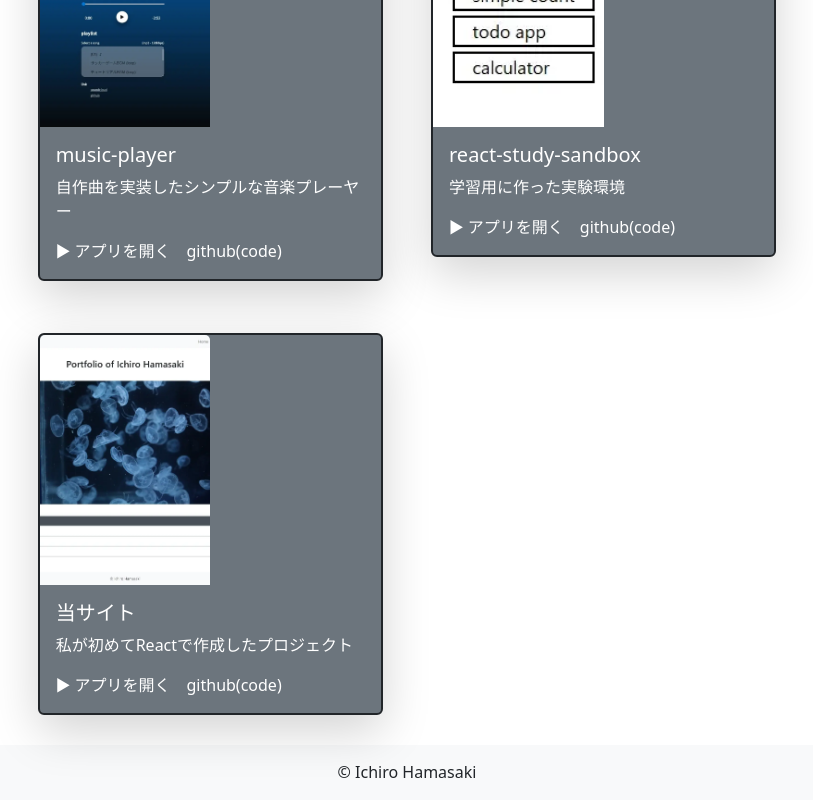
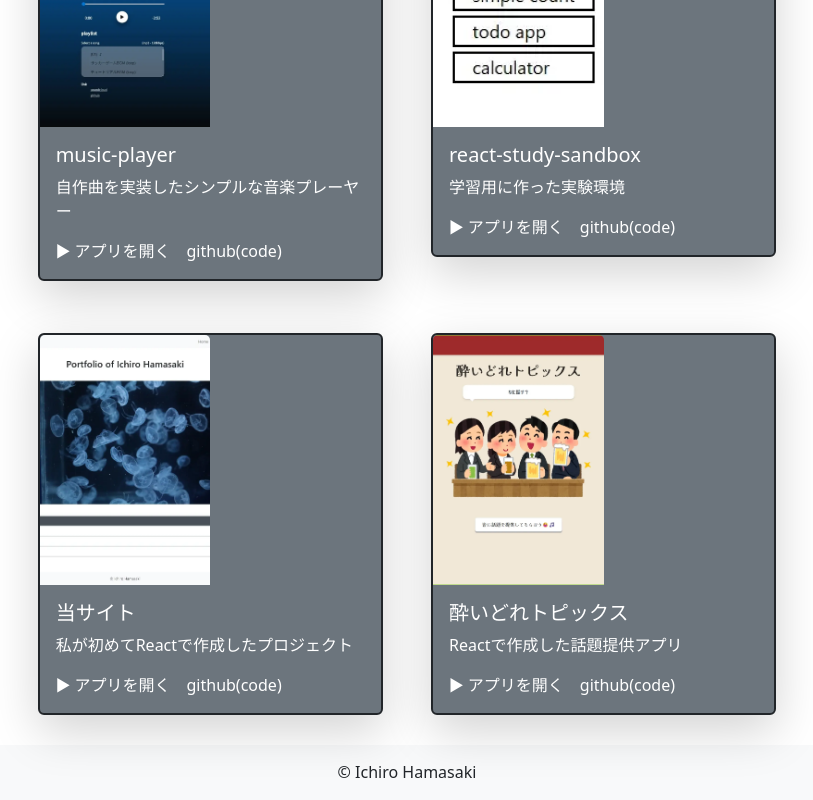
Before and after one commit to hamatech03/MyPortfolioSite, a React (Vite) app: page /myproducts in a window 1280 px wide. Shown: the part 323-1123 px from the top of the page, without its empty margins (233-1046 px from the left). Built offline with nearby package versions, Linux system fonts and the light colour scheme; the HTML template or start-up script is replaced by a standard one.

Commit message:
マイプロダクトページにコンテンツを追加

```diff
--- a/src/const.ts
+++ b/src/const.ts
@@ -23,6 +23,7 @@ import movieimg from "./assets/animemovieimg.webp";
 import myportfolioimg from "./assets/productimg/myportfolio.webp";
 import sandboximg from "./assets/productimg/sandbox.webp";
 import musicplayerimg from "./assets/productimg/music-player.webp";
+import yoidore_topicsimg from "./assets/productimg/yoidore-topics.webp"
 
 
 export const IMAGES = {
@@ -39,4 +40,5 @@ export const IMAGES = {
     MYPORTFOLIO: myportfolioimg,
     SANDBOX: sandboximg,
     MUSICPLAYER: musicplayerimg,
+    YOIDORE: yoidore_topicsimg,
 }as const;
--- a/src/pages/MyProductsPage.tsx
+++ b/src/pages/MyProductsPage.tsx
@@ -24,8 +24,10 @@ export default function MyProductsPage() {
         <Col><ProductCard title="当サイト" status="私が初めてReactで作成したプロジェクト" img={IMAGES.MYPORTFOLIO}
         link01={ROUTES.TOP}
         link02="https://github.com/hamatech03/MyPortfolioSite"/></Col>
-        {/* ↓は空の要素。product追加時に消すこと */}
-        <Col><span></span></Col>
+        <Col><ProductCard title="酔いどれトピックス" status="Reactで作成した話題提供アプリ" img={IMAGES.YOIDORE}
+        link01="https://yoidore-topics.vercel.app/"
+        link02="https://github.com/hamatech03/yoidore-topics"/></Col>
+
     </Row>
 
 
```
